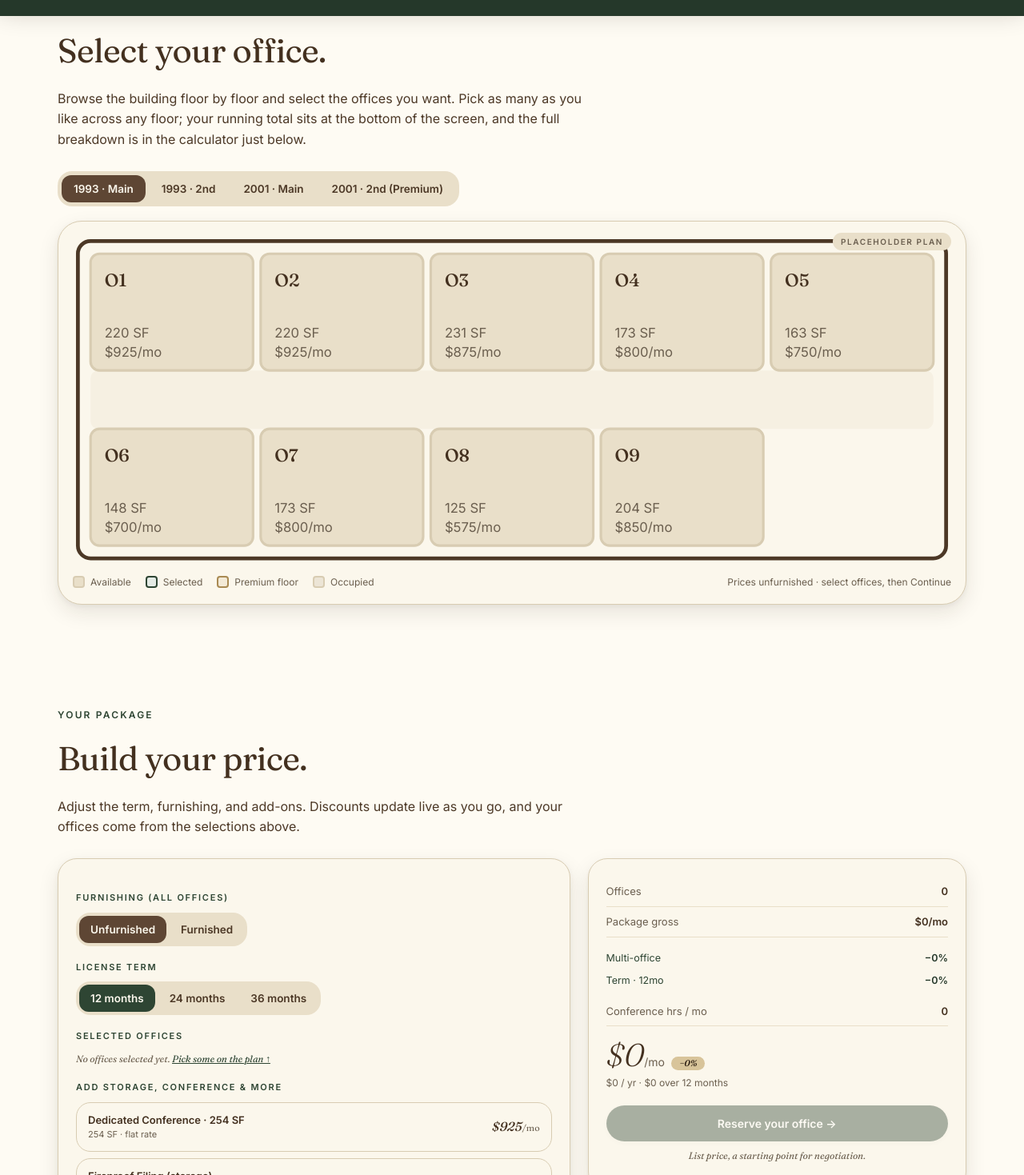
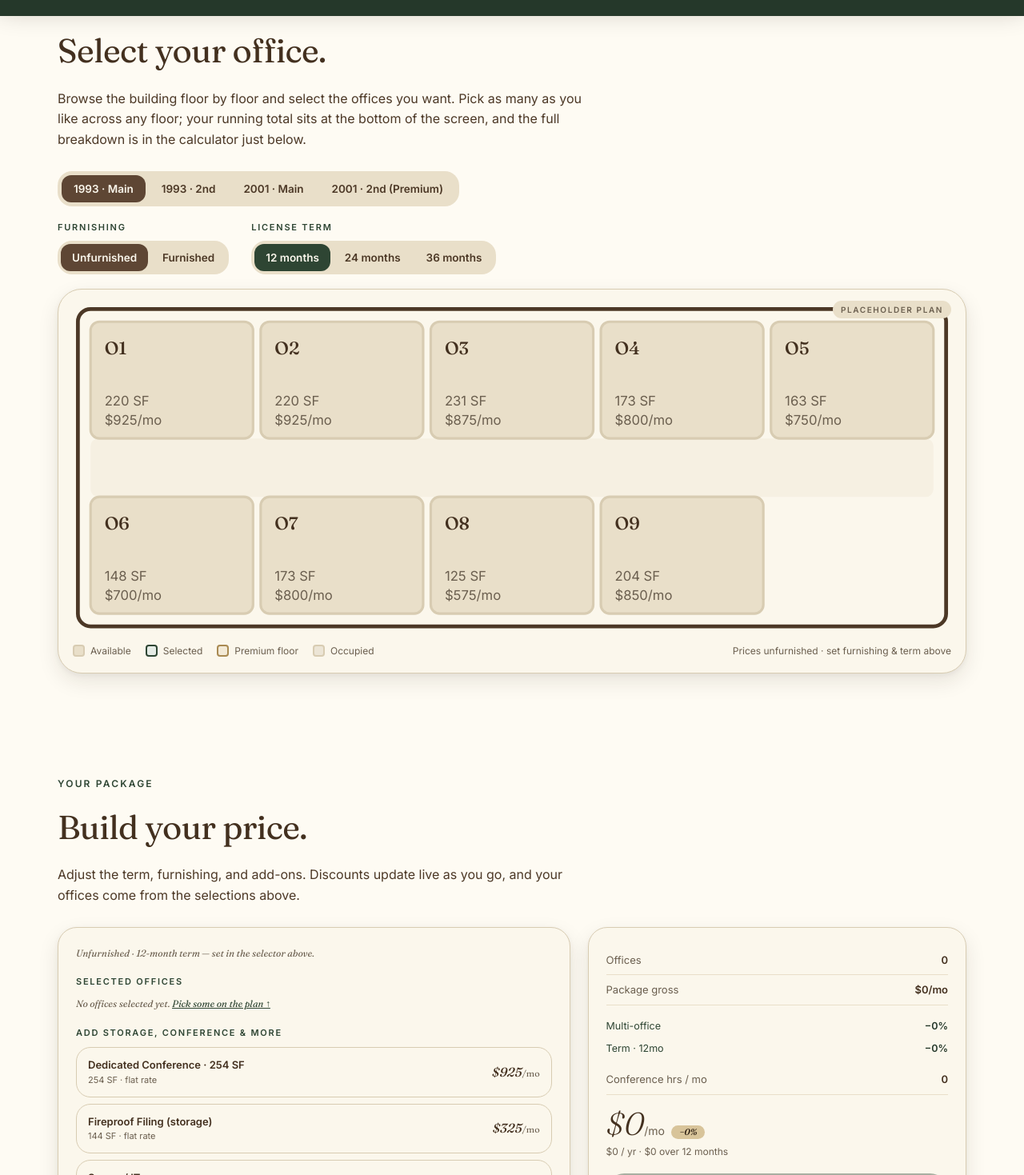
Before and after one commit to TylerRabornPersonal/woodgreen-prototype, a Next.js app: page / in a window 1280 px wide. Shown: the part 780-2249 px from the top of the page at 80% size. Built offline with nearby package versions, Linux system fonts and the light colour scheme; a web font is replaced by a local one.

Commit message:
Furnishing/term toggles in selector

```diff
--- a/src/app/globals.css
+++ b/src/app/globals.css
@@ -216,6 +216,11 @@ h2.section{font-family:var(--font-display);font-size:30px;font-weight:440;letter
 .sec-h{font-family:var(--font-display);font-weight:400;font-size:clamp(1.9rem,3.4vw,2.6rem);letter-spacing:-.015em;color:var(--walnut-800);margin:0 0 14px;font-feature-settings:"liga" 1,"dlig" 0}
 .sec-lead{font-size:16px;line-height:1.6;color:var(--walnut-700);max-width:680px;margin:0 0 26px}
 
+/* selector furnishing/term config row */
+.sel-config{display:flex;gap:28px;flex-wrap:wrap;margin:0 0 18px}
+.sel-config-item{display:flex;flex-direction:column}
+.sel-config-item .ctl-label{margin:0 0 8px}
+
 /* inline selection summary */
 .sel-inline{display:flex;align-items:center;justify-content:space-between;gap:14px;flex-wrap:wrap;margin-top:18px;
   background:var(--cream);border:1px solid var(--linen);border-radius:var(--r-lg);padding:14px 18px;font-size:14px;color:var(--walnut-800)}
--- a/src/components/FloorPlan.tsx
+++ b/src/components/FloorPlan.tsx
@@ -21,10 +21,12 @@ export default function FloorPlan({
   offices,
   selected,
   onToggle,
+  furnished = false,
 }: {
   offices: Office[];
   selected: Set<string>;
   onToggle: (slug: string) => void;
+  furnished?: boolean;
 }) {
   const { rects, width, height } = useMemo(() => {
     const half = Math.ceil(offices.length / 2);
@@ -54,7 +56,7 @@ export default function FloorPlan({
           <rect className="bldg-outline" x={4} y={4} width={width - 8} height={height - 8} rx={10} />
           <rect className="corridor" x={PAD} y={corridorY} width={width - PAD * 2} height={CORRIDOR_H} rx={6} />
           {rects.map(({ o, x, y, w, h }) => {
-            const price = officeListPrice(o.rate, false);
+            const price = officeListPrice(o.rate, furnished);
             const isSel = selected.has(o.slug);
             const cls = `room${o.premium ? " prem" : ""}${o.taken ? " taken" : ""}${isSel ? " sel" : ""}`;
             return (
@@ -93,7 +95,7 @@ export default function FloorPlan({
         <span className="sw"><span className="chip sel" /> Selected</span>
         <span className="sw"><span className="chip prem" /> Premium floor</span>
         <span className="sw"><span className="chip taken" /> Occupied</span>
-        <span className="sw" style={{ marginLeft: "auto" }}>Prices unfurnished · select offices, then Continue</span>
+        <span className="sw" style={{ marginLeft: "auto" }}>Prices {furnished ? "furnished" : "unfurnished"} · {furnished ? "incl. furniture" : "set furnishing & term above"}</span>
       </div>
     </div>
   );
--- a/src/components/HomeExperience.tsx
+++ b/src/components/HomeExperience.tsx
@@ -109,7 +109,25 @@ export default function HomeExperience({
             ))}
           </div>
 
-          <FloorPlan offices={officesByFloor[floor.id] ?? []} selected={selected} onToggle={toggleOffice} />
+          <div className="sel-config">
+            <div className="sel-config-item">
+              <span className="ctl-label">Furnishing</span>
+              <div className="seg">
+                <button className={!furnished ? "on" : ""} onClick={() => setFurnished(false)}>Unfurnished</button>
+                <button className={furnished ? "on" : ""} onClick={() => setFurnished(true)}>Furnished</button>
+              </div>
+            </div>
+            <div className="sel-config-item">
+              <span className="ctl-label">License term</span>
+              <div className="seg brass">
+                {([12, 24, 36] as Term[]).map((t) => (
+                  <button key={t} className={term === t ? "on" : ""} onClick={() => setTerm(t)}>{t} months</button>
+                ))}
+              </div>
+            </div>
+          </div>
+
+          <FloorPlan offices={officesByFloor[floor.id] ?? []} selected={selected} onToggle={toggleOffice} furnished={furnished} />
         </div>
       </section>
 
@@ -123,18 +141,9 @@ export default function HomeExperience({
           <div className="calc-grid">
             {/* controls */}
             <div className="card panel">
-              <span className="ctl-label">Furnishing (all offices)</span>
-              <div className="seg">
-                <button className={!furnished ? "on" : ""} onClick={() => setFurnished(false)}>Unfurnished</button>
-                <button className={furnished ? "on" : ""} onClick={() => setFurnished(true)}>Furnished</button>
-              </div>
-
-              <span className="ctl-label">License term</span>
-              <div className="seg brass">
-                {([12, 24, 36] as Term[]).map((t) => (
-                  <button key={t} className={term === t ? "on" : ""} onClick={() => setTerm(t)}>{t} months</button>
-                ))}
-              </div>
+              <p className="placeholder-note" style={{ marginTop: 0 }}>
+                {furnished ? "Furnished" : "Unfurnished"} · {term}-month term — set in the selector above.
+              </p>
 
               <span className="ctl-label">Selected offices</span>
               {chosenOffices.length ? (
```
